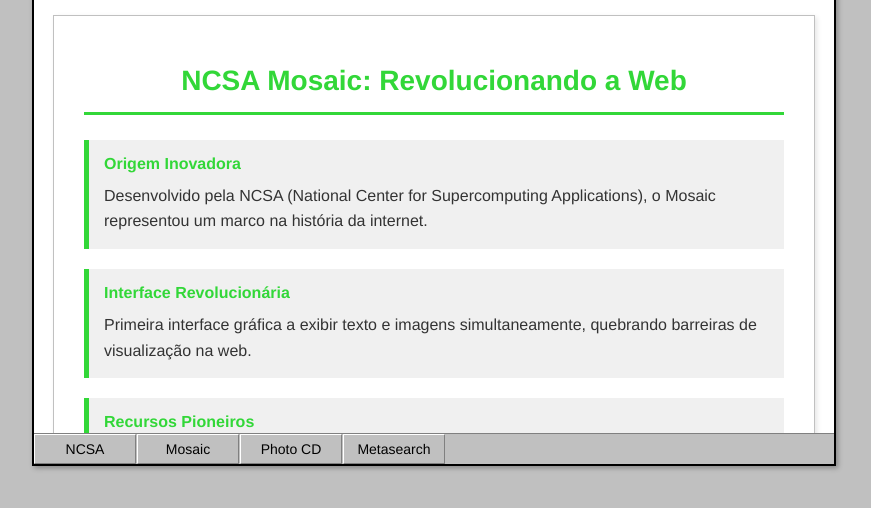
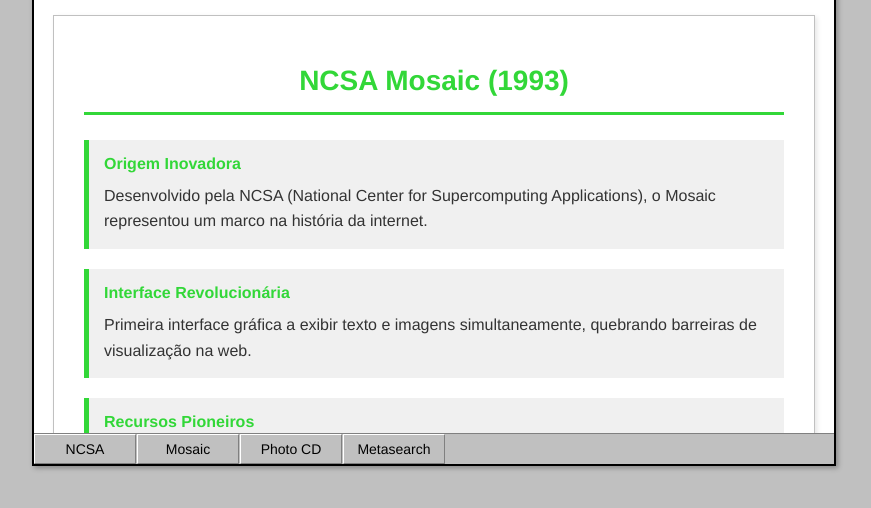
Before and after one commit to browsers-ihc/browsers, a plain HTML site: page mosaic/index.html in a window 1280 px wide. Shown: the part 158-666 px from the top of the page, without its empty margins (206-1077 px from the left). Drawn offline with Linux system fonts and the light colour scheme.

Commit message:
Update index.html

```diff
--- a/mosaic/index.html
+++ b/mosaic/index.html
@@ -292,7 +292,7 @@
         </div>
         <div class="content-area">
             <div class="mosaic-content">
-                <h1 class="mosaic-title">NCSA Mosaic: Revolucionando a Web</h1>
+                <h1 class="mosaic-title">NCSA Mosaic (1993)</h1>
 
                 <div class="mosaic-features">
                     <div class="feature-card">
```
